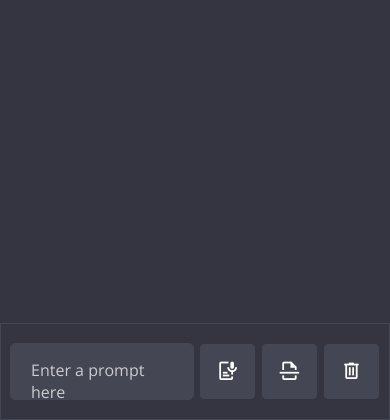
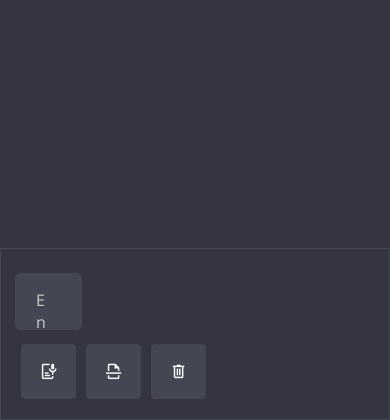
Before and after one commit to B-44-Project/ChatBotML, a Flask app: page /dashboard in a window 390 px wide. Shown: the part 424-844 px from the top of the page. Run offline with Flask 3, Linux system fonts and the light colour scheme; the visitor is signed in with stand-in values (Sample User, id 1).

Commit message:
Making Responsive

```diff
--- a/static/css/dashboard.css
+++ b/static/css/dashboard.css
@@ -126,7 +126,7 @@ h1{
     cursor: pointer;
 }
 
-.chat:hover .chat-content:not(:has(.typing-animation, .error)) span{
+.chat:hover .chat-content:not(.typing-animation):not(.error) span {
     visibility: visible;
 }
 
@@ -153,7 +153,7 @@ h1{
     color: #e55865;
 }
 
-span .material-symbols-outlined{
+span.material-symbols-outlined{
     user-select: none;
     cursor: pointer;
 }
@@ -376,6 +376,7 @@ button{
     }
 
     .chat-container {
+        width: auto;
         padding-bottom: 80px;
     }
 
@@ -393,19 +394,97 @@ button{
     }
 }
 
+/* Original CSS rules above... */
 
-.side-bar {
-    /* Other styles */
+@media only screen and (max-width: 400px) {
+    /* Adjust styles for screens up to 400px wide */
+    body {
+        flex-direction: column;
+    }
 
-    transition: transform 0.3s ease-in-out;
+    .side-bar {
+        width: 100%;
+        height: auto;
+        border: none;
+        display: none; /* Hide the sidebar by default on small screens */
+    }
+
+    .chat-container {
+        width: auto;
+        padding-bottom: 80px;
+    }
+
+    .history {
+        height: auto;
+    }
+
+    .typing-container {
+        width: 100%;
+    }
 }
 
-@media only screen and (max-width: 600px) {
-
+@media only screen and (max-width: 700px) {
+    /* Adjust styles for screens up to 700px wide */
+    .typing-container .typing-content {
+        overflow-x: auto;
+    }
 }
 
+@media only screen and (max-width: 900px) {
+    /* Adjust styles for screens up to 900px wide */
+    * {
+        box-sizing: border-box;
+    }
 
-600px
-768px
-992px
-1200px
+    .side-bar {
+        width: 150px;
+    }
+
+    .nav {
+        flex-direction: column;
+        text-align: center;
+    }
+
+    .nav span {
+        margin-top: 5px;
+        font-size: 1.2rem;
+    }
+
+    .typing-container {
+        width: 100%;
+        overflow-x: auto;
+    }
+
+    .typing-control span {
+        font-size: 1.2rem;
+        margin-left: 10px;
+    }
+
+    .typing-content .typing-textarea {
+        width: 70%;
+        margin: 0;
+        vertical-align: top;
+    }
+
+    .typing-textarea {
+        padding: 5px 250px 5px 5px;
+    }
+
+    .typing-container .typing-content {
+        flex-wrap: wrap;
+    }
+
+    .typing-content span {
+        margin-left: 10px; /* Adjust the margin as needed */
+        margin-top: 10px; /* Add margin-top for better spacing */
+    }
+}
+
+@media only screen and (max-width: 1200px) {
+    /* Adjust styles for screens up to 1200px wide */
+    .side-bar {
+        width: 200px;
+    }
+}
+
+/* Additional media queries can be added as needed */
--- a/templates/dashboard.html
+++ b/templates/dashboard.html
@@ -47,7 +47,7 @@
 
     <!--Popup window-->
     <div class="popup" id="pop" >
-      <img src="{{ url_for('static', filename='images/404-tick.png') }}">
+      <img src="{{ url_for('static', filename='images/404-tick.png') }}" alt="Tick Image">
       <h2 style="color: black;">Thank you!</h2>
       <p style="color: black;">Are you sure want to logout?</p>
       <button class="btn1" id="confirmLogout">Yes</button>
```
